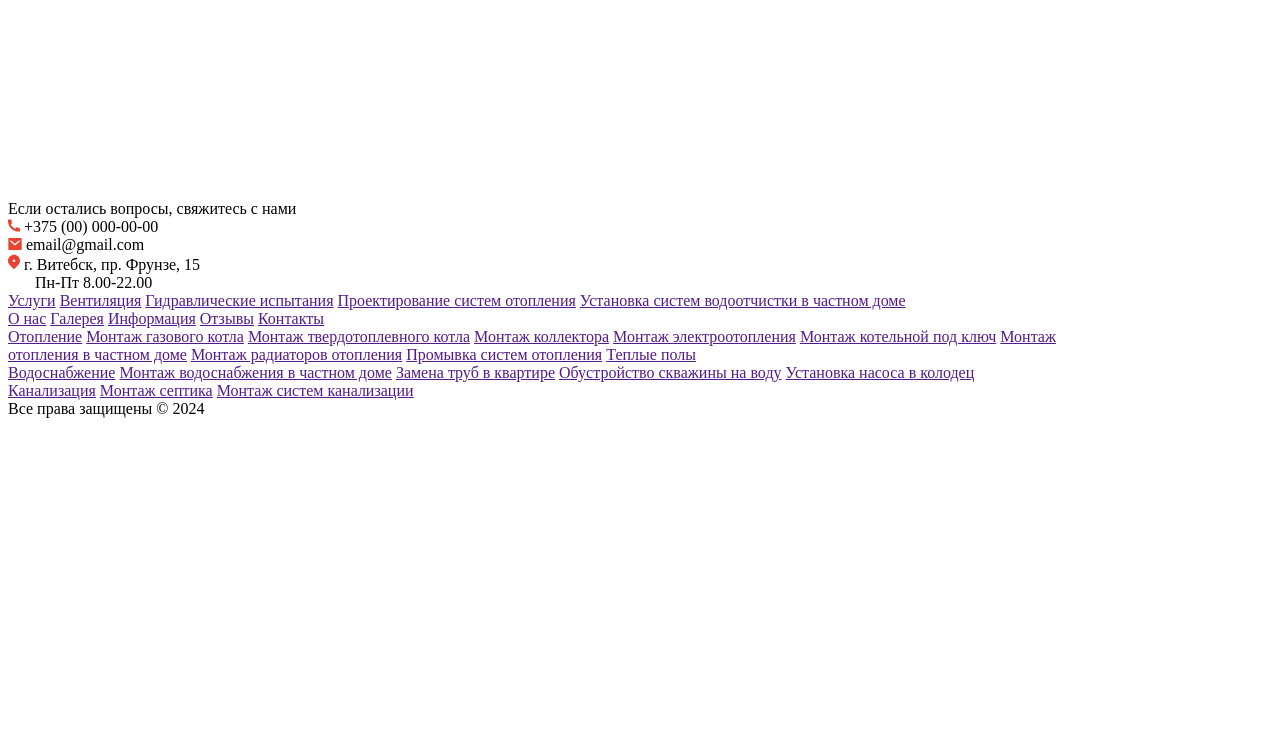
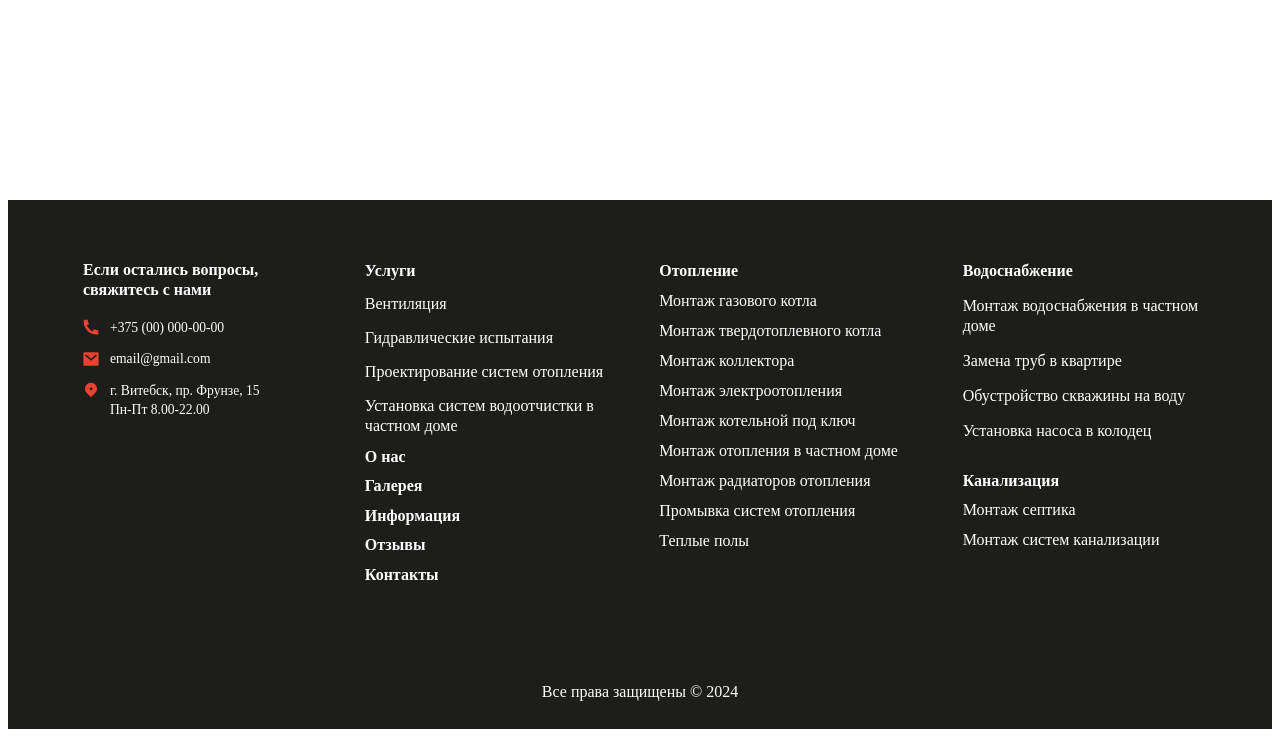
Before and after one commit to MaXiK3000/PROTEPLO, a Django app: page / in a window 1280 px wide. Shown: the part 338-1075 px from the top of the page. Before the commit the page ends 756 px from the top, so only its background shows below. Run offline with Django 4.2, Linux system fonts and the light colour scheme.

Commit message:
Update style.css

```diff
--- a/proteplo/static/style/style.css
+++ b/proteplo/static/style/style.css
@@ -1,6 +1,9 @@
 html {
     margin: 0;
     padding: 0;
+    a {
+        text-decoration: none !important;
+    }
 }
 header {
     width: auto;
@@ -259,22 +260,129 @@ header {
     }
 }
 footer {
-    .block-fon {
+    a:visited {
+        color: rgb(255, 255, 255);;
+    }
+    .block {
         width: 100%;
         height: 529px;
         background: rgb(29, 29, 27);
     }
-    .block {
-
-        width: 1113.71px;
-        height: 29.46px;
+    .question {
+        position: relative;
+        width: 220px;
+        height: 157.6px;
         left: calc(50% - 1113.71px/2 - 0.15px);
-        top: 70px;
+        top: 60px;
     }
     @media (max-width: 1150px) {
         .block {
-            width: 800px;
             left: calc(50% - 800px/2 - 0.15px);
         }
     }
+    .main-text {
+        font-family: 'Montserrat';
+        font-style: normal;
+        font-weight: 700;
+        font-size: 16px;
+        line-height: 20px;
+        color: rgb(255, 255, 255);
+    }
+    .question-text {
+        font-family: 'Montserrat';
+        font-style: normal;
+        font-weight: 400;
+        font-size: 13.6px;
+        line-height: 17px;
+        color: rgb(255, 255, 255);
+        vertical-align: middle;
+    }
+    .contacts {
+        position: absolute;
+        display: flex;
+        flex-direction: column;
+        justify-content:space-between;
+        width: 199.8px;
+        height: 101px;
+        bottom: 0;
+    }
+    .contacts svg {
+        width: 16px;
+        height: 16px;
+        margin-right: 7px;
+        vertical-align: middle;
+    }
+    .uslugi {
+        position: relative;
+        display: flex;
+        width: 871.6px;
+        height: 324.4px;
+        top: -97px;
+        left: calc(50% - 550px/2 - 0.15px);
+    }
+    .uslugi-2 {
+        position: absolute;
+        display: flex;
+        right: 0;
+        width: 577.2px;
+        height: 289px;
+    }
+    .poduslugi-1 {
+        position: relative;
+        display: flex;
+        flex-direction: column;
+        justify-content:space-between;
+        width: 274.4px;
+        height: 175px;
+    }
+    .poduslugi-2 {
+        position: absolute;
+        display: flex;
+        flex-direction: column;
+        justify-content:space-between;
+        width: 115px;
+        height: 138.4px;
+        bottom: 0;
+    }
+    .poduslugi-3 {
+        display: flex;
+        flex-direction: column;
+        justify-content:space-between;
+        width: 303.4px;
+        height: 290.35px;
+    }
+    .poduslugi-4 {
+        display: flex;
+        width: 253.8px;
+        height: 269.91px;
+    }
+    .poduslugi-5 {
+        position: absolute;
+        display: flex;
+        flex-direction: column;
+        justify-content:space-between;
+        width: 246.4px;
+        height: 179.95px;
+    }
+    .poduslugi-6 {
+        position: absolute;
+        display: flex;
+        flex-direction: column;
+        justify-content:space-between;
+        width: 252.8px;
+        height: 79px;
+        bottom: 0;
+    }
+    .uslugi-text {
+        font-family: 'Montserrat';
+        font-style: normal;
+        font-weight: 400;
+        font-size: 16px;
+        line-height: 20px;
+        color: #FFFFFF;
+    }
+    .prava {
+        position: relative;
+        text-align: center;
+    }
 }
```
Also changed, not shown: other parts of proteplo/static/style/style.css (+12 -14 lines).
